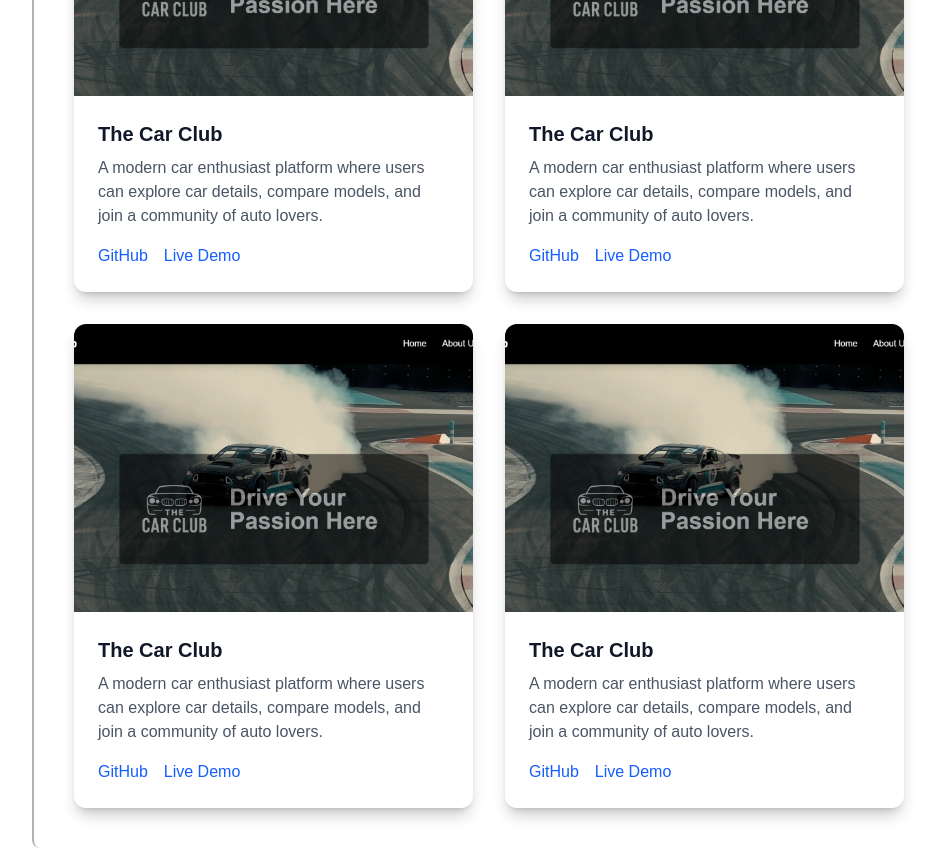
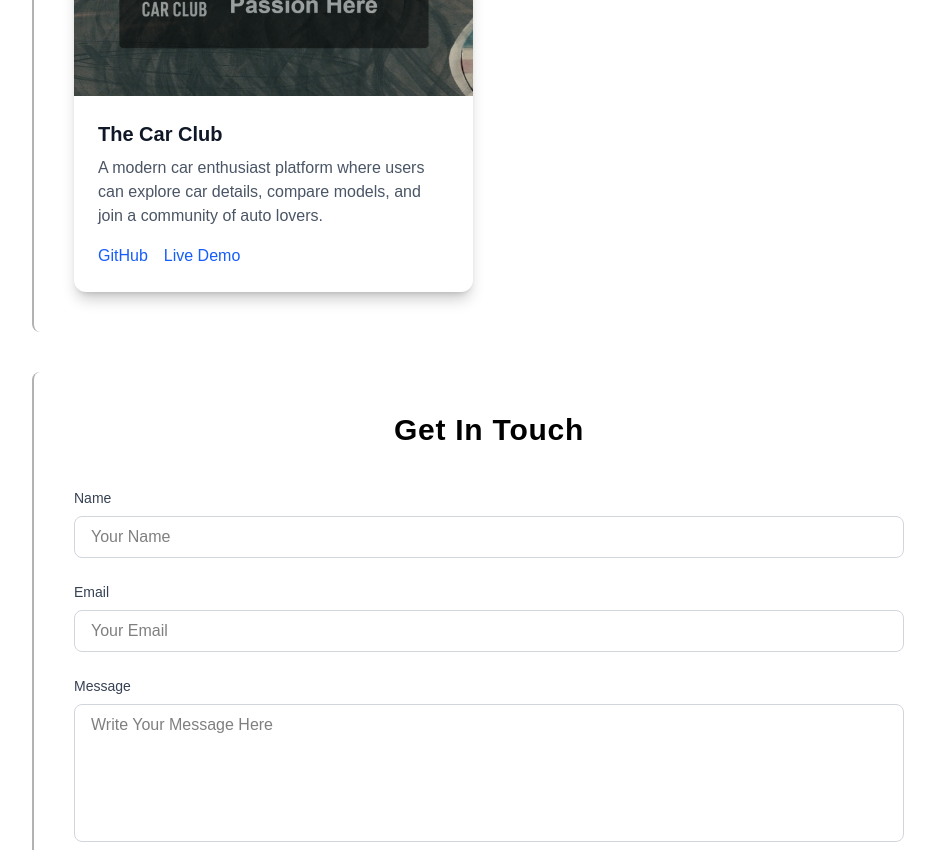
Before and after one commit to Coding-Raja/Raja-Muhammad-Ali-Portfolio, a Next.js app in the folder portfolio/: page / in a window 1280 px wide. Shown: the part 1220-2070 px from the top of the page, without its empty margins (152-1089 px from the left). Built offline with nearby package versions, Linux system fonts and the light colour scheme.

Commit message:
Adding functionality to the contact from

```diff
--- a/portfolio/app/page.jsx
+++ b/portfolio/app/page.jsx
@@ -1,6 +1,55 @@
+'use client';
 import Image from "next/image";
+import React, { useState } from "react";
+import emailjs from "@emailjs/browser";
 
 export default function Home() {
+  // 🔹 Form State
+  const [formData, setFormData] = useState({
+    name: "",
+    email: "",
+    message: "",
+  });
+
+  const [status, setStatus] = useState("");
+
+  // 🔹 Handle Input Change
+  const handleChange = (e) => {
+    const { name, value } = e.target;
+    setFormData((prev) => ({
+      ...prev,
+      [name]: value,
+    }));
+  };
+
+  // 🔹 Handle Form Submit
+  const handleSubmit = (e) => {
+    e.preventDefault();
+    setStatus("Sending...");
+
+    emailjs
+      .send(
+        "service_121jcwb", // 🔹 tumhara service ID
+        "template_gtglyfq", // 🔹 tumhara template ID
+        {
+          from_name: formData.name,
+          from_email: formData.email,
+          message: formData.message,
+        },
+        "PgeF_GKrvULUUqsLm" // 🔹 tumhara public key
+      )
+      .then(
+        () => {
+          setStatus("Message sent successfully ✅");
+          setFormData({ name: "", email: "", message: "" });
+        },
+        (error) => {
+          setStatus("Failed to send ❌ Please try again.");
+          console.error(error);
+        }
+      );
+  };
+
   return (
     <>
       {/* Hero Section */}
@@ -9,12 +58,10 @@ export default function Home() {
           <h1 className="text-xl sm:text-2xl md:text-3xl text-balance font-bold mb-4 md:mb-5">
             Hi, I am Raja Muhammad Ali
           </h1>
-          <p className="text-base sm:text-lg mb-4 md:mb-5 text-justify">
-            I’m a passionate web developer skilled in HTML, CSS, Tailwind CSS,
-            JavaScript, React, and Next.js. I focus on building clean,
-            responsive, and user-friendly websites while continuously learning
-            new tools to create modern digital experiences.
-          </p>
+          <p className="text-base sm:text-lg mb-4 md:mb-5 text-justify"> I’m a passionate web developer
+            skilled in HTML, CSS, Tailwind CSS, JavaScript, React, and Next.js. I focus on building
+            clean, responsive, and user-friendly websites while continuously learning new tools to create
+            modern digital experiences. </p>
         </div>
       </section>
 
@@ -25,7 +72,6 @@ export default function Home() {
           <h2 className="text-xl sm:text-2xl md:text-3xl font-bold text-center mb-8 tracking-wide">
             About Me
           </h2>
-
           {/* Grid Layout */}
           <div className="grid grid-cols-1 md:grid-cols-2 gap-6 items-center">
             {/* Image */}
@@ -38,20 +84,16 @@ export default function Home() {
               className="rounded-lg object-contain"
               />
             </div>
-
             {/* Text */}
             <div>
               <h3 className="text-lg sm:text-xl md:text-2xl font-bold mb-3">
                 Developer & Designer
               </h3>
-              <p className="text-base text-justify sm:text-lg mb-4">
-                With over 5 years of experience in web development, I specialize
-                in creating dark-themed, minimalist interfaces that prioritize
-                user experience and performance. My approach combines technical
-                expertise with artistic vision, resulting in digital products
-                that are both functional and visually striking.
-              </p>
-
+              <p className="text-base text-justify sm:text-lg mb-4"> With over 5 years of experience
+                in web development, I specialize in creating dark-themed, minimalist interfaces that
+                prioritize user experience and performance. My approach combines technical expertise
+                with artistic vision, resulting in digital products that are both functional and
+                visually striking. </p>
                 {/* Skills as badges */}
                 <ul className="flex flex-wrap gap-3">
                   <li className="px-4 py-2 bg-black/10 rounded-lg shadow-md shadow-black/30 text-sm sm:text-base">
@@ -76,15 +118,11 @@ export default function Home() {
         </section>
 
         {/* Projects Section */}
-      <section
-        id="Projects"
-        className="flex justify-center items-center mt-10 px-4 sm:px-6 lg:px-8"
-      >
+        <section id="Projects" className="flex justify-center items-center mt-10 px-4 sm:px-6 lg:px-8" >
           <div className="w-full md:w-5/6 lg:w-3/4 bg-white/50 backdrop-blur-sm p-6 sm:p-8 md:p-10 border-l-2 border-black/30 rounded-lg">
           <h2 className="text-xl sm:text-2xl md:text-3xl font-bold text-center mb-10 text-black tracking-wide">
             My Projects
           </h2>
-
           {/* Grid for project cards */}
           <div className="grid grid-cols-1 sm:grid-cols-2 gap-8">
             {/* Project Card 1 */}
@@ -103,136 +141,14 @@ export default function Home() {
                 The Car Club
               </h3>
               <p className="text-gray-600 text-sm sm:text-base mb-4">
-                  A modern car enthusiast platform where users can explore car
-                  details, compare models, and join a community of auto lovers.
+                A modern car enthusiast platform where users can explore car details, compare
+                models, and join a community of auto lovers.
               </p>
               <div className="flex gap-4">
-                  <a
-                    href="https://github.com/yourusername/thecarclub"
-                    target="_blank"
-                    className="text-blue-600 font-medium hover:underline"
-                  >
+                <a href="https://github.com/Coding-Raja/The-Car-Club" target="_blank" className="text-blue-600 font-medium hover:underline" >
                 GitHub
                 </a>
-                  <a
-                    href="https://thecarclub.vercel.app"
-                    target="_blank"
-                    className="text-blue-600 font-medium hover:underline"
-                  >
-                    Live Demo
-                  </a>
-                </div>
-              </div>
-            </div>
-
-            {/* Project Card 2 */}
-            <div className="group bg-white rounded-xl shadow-lg shadow-black/20 overflow-hidden">
-              <div className="overflow-hidden">
-                <Image
-                  src="/TheCarClub.png"
-                  alt="Project 2"
-                  width={600}
-                  height={400}
-                  className="object-cover w-full h-56 sm:h-64 md:h-72 transition-transform duration-300 group-hover:scale-110"
-                />
-              </div>
-              <div className="p-4 sm:p-6">
-                <h3 className="text-lg sm:text-xl font-bold text-gray-900 mb-2">
-                  The Car Club
-                </h3>
-                <p className="text-gray-600 text-sm sm:text-base mb-4">
-                  A modern car enthusiast platform where users can explore car
-                  details, compare models, and join a community of auto lovers.
-                </p>
-                <div className="flex gap-4">
-                  <a
-                    href="https://github.com/yourusername/thecarclub"
-                    target="_blank"
-                    className="text-blue-600 font-medium hover:underline"
-                  >
-                    GitHub
-                  </a>
-                  <a
-                    href="https://thecarclub.vercel.app"
-                    target="_blank"
-                    className="text-blue-600 font-medium hover:underline"
-                  >
-                    Live Demo
-                  </a>
-                </div>
-              </div>
-            </div>
-
-            {/* Project Card 3 */}
-            <div className="group bg-white rounded-xl shadow-lg shadow-black/20 overflow-hidden">
-              <div className="overflow-hidden">
-                <Image
-                  src="/TheCarClub.png"
-                  alt="Project 3"
-                  width={600}
-                  height={400}
-                  className="object-cover w-full h-56 sm:h-64 md:h-72 transition-transform duration-300 group-hover:scale-110"
-                />
-              </div>
-              <div className="p-4 sm:p-6">
-                <h3 className="text-lg sm:text-xl font-bold text-gray-900 mb-2">
-                  The Car Club
-                </h3>
-                <p className="text-gray-600 text-sm sm:text-base mb-4">
-                  A modern car enthusiast platform where users can explore car
-                  details, compare models, and join a community of auto lovers.
-                </p>
-                <div className="flex gap-4">
-                  <a
-                    href="https://github.com/yourusername/thecarclub"
-                    target="_blank"
-                    className="text-blue-600 font-medium hover:underline"
-                  >
-                    GitHub
-                  </a>
-                  <a
-                    href="https://thecarclub.vercel.app"
-                    target="_blank"
-                    className="text-blue-600 font-medium hover:underline"
-                  >
-                    Live Demo
-                  </a>
-                </div>
-              </div>
-            </div>
-
-            {/* Project Card 4 */}
-            <div className="group bg-white rounded-xl shadow-lg shadow-black/20 overflow-hidden">
-              <div className="overflow-hidden">
-                <Image
-                  src="/TheCarClub.png"
-                  alt="Project 4"
-                  width={600}
-                  height={400}
-                  className="object-cover w-full h-56 sm:h-64 md:h-72 transition-transform duration-300 group-hover:scale-110"
-                />
-              </div>
-              <div className="p-4 sm:p-6">
-                <h3 className="text-lg sm:text-xl font-bold text-gray-900 mb-2">
-                  The Car Club
-                </h3>
-                <p className="text-gray-600 text-sm sm:text-base mb-4">
-                  A modern car enthusiast platform where users can explore car
-                  details, compare models, and join a community of auto lovers.
-                </p>
-                <div className="flex gap-4">
-                  <a
-                    href="https://github.com/yourusername/thecarclub"
-                    target="_blank"
-                    className="text-blue-600 font-medium hover:underline"
-                  >
-                    GitHub
-                  </a>
-                  <a
-                    href="https://thecarclub.vercel.app"
-                    target="_blank"
-                    className="text-blue-600 font-medium hover:underline"
-                  >
+                <a href="https://the-car-club-8qlx.vercel.app/" target="_blank" className="text-blue-600 font-medium hover:underline" >
                 Live Demo
                 </a>
               </div>
@@ -243,43 +159,97 @@ export default function Home() {
     </section>
 
       {/* Contact Section */}
-      <section id="Contact" className="flex justify-center items-center mt-10 mb-10 px-4 sm:px-6 lg:px-8">
+      <section
+        id="Contact"
+        className="flex justify-center items-center mt-10 mb-10 px-4 sm:px-6 lg:px-8"
+      >
         <div className="w-full md:w-5/6 lg:w-3/4 bg-white/50 backdrop-blur-sm p-6 sm:p-8 md:p-10 border-l-2 border-black/30 rounded-lg">
           <h2 className="text-xl sm:text-2xl md:text-3xl font-bold text-center mb-10 text-black tracking-wide">
             Get In Touch
           </h2>
 
           <div>
-            <form action="" className="space-y-6">
+            <form onSubmit={handleSubmit} className="space-y-6">
               {/* Name */}
               <div className="flex flex-col">
-                <label htmlFor="name" className="mb-2 text-sm font-medium text-gray-700">Name</label>
-                <input type="text" id="name" placeholder="Your Name" required className="px-4 py-2 border border-gray-300 rounded-lg focus:outline-none focus:ring-2 focus:ring-black/40 text-sm sm:text-base"/>
+                <label
+                  htmlFor="name"
+                  className="mb-2 text-sm font-medium text-gray-700"
+                >
+                  Name
+                </label>
+                <input
+                  type="text"
+                  id="name"
+                  name="name"
+                  placeholder="Your Name"
+                  value={formData.name}
+                  onChange={handleChange}
+                  required
+                  className="px-4 py-2 border border-gray-300 rounded-lg focus:outline-none focus:ring-2 focus:ring-black/40 text-sm sm:text-base"
+                />
               </div>
 
               {/* Email */}
               <div className="flex flex-col">
-                <label htmlFor="email" className="mb-2 text-sm font-medium text-gray-700">Email</label>
-                <input type="email" id="email" placeholder="Your Email" required className="px-4 py-2 border border-gray-300 rounded-lg focus:outline-none focus:ring-2 focus:ring-black/40 text-sm sm:text-base"/>
+                <label
+                  htmlFor="email"
+                  className="mb-2 text-sm font-medium text-gray-700"
+                >
+                  Email
+                </label>
+                <input
+                  type="email"
+                  id="email"
+                  name="email"
+                  placeholder="Your Email"
+                  value={formData.email}
+                  onChange={handleChange}
+                  required
+                  className="px-4 py-2 border border-gray-300 rounded-lg focus:outline-none focus:ring-2 focus:ring-black/40 text-sm sm:text-base"
+                />
               </div>
 
               {/* Message */}
               <div className="flex flex-col">
-                <label htmlFor="message" className="mb-2 text-sm font-medium text-gray-700">Message</label>
-                <textarea id="message" placeholder="Write Your Message Here" rows={5} required className="px-4 py-2 border border-gray-300 rounded-lg focus:outline-none focus:ring-2 focus:ring-black/40 text-sm sm:text-base resize-none"/>
+                <label
+                  htmlFor="message"
+                  className="mb-2 text-sm font-medium text-gray-700"
+                >
+                  Message
+                </label>
+                <textarea
+                  id="message"
+                  name="message"
+                  placeholder="Write Your Message Here"
+                  rows={5}
+                  value={formData.message}
+                  onChange={handleChange}
+                  required
+                  className="px-4 py-2 border border-gray-300 rounded-lg focus:outline-none focus:ring-2 focus:ring-black/40 text-sm sm:text-base resize-none"
+                />
               </div>
 
               {/* Submit Button */}
               <div className="flex justify-center">
-                <button type="submit" className="w-full sm:w-1/2 md:w-1/3 bg-black text-white cursor-pointer font-medium py-2 px-4 rounded-lg shadow-lg shadow-black/50 hover:shadow-black/70 hover:shadow-xl duration-500">
+                <button
+                  type="submit"
+                  className="w-full sm:w-1/2 md:w-1/3 bg-black text-white cursor-pointer font-medium py-2 px-4 rounded-lg shadow-lg shadow-black/50 hover:shadow-black/70 hover:shadow-xl duration-500"
+                >
                   Send Message
                 </button>
               </div>
             </form>
+
+            {/* Status Message */}
+            {status && (
+              <p className="mt-4 text-center font-medium text-gray-700">
+                {status}
+              </p>
+            )}
           </div>
         </div>
       </section>
-
     </>
   );
 }
```
Lines whose indentation alone changed are shown as unchanged.
